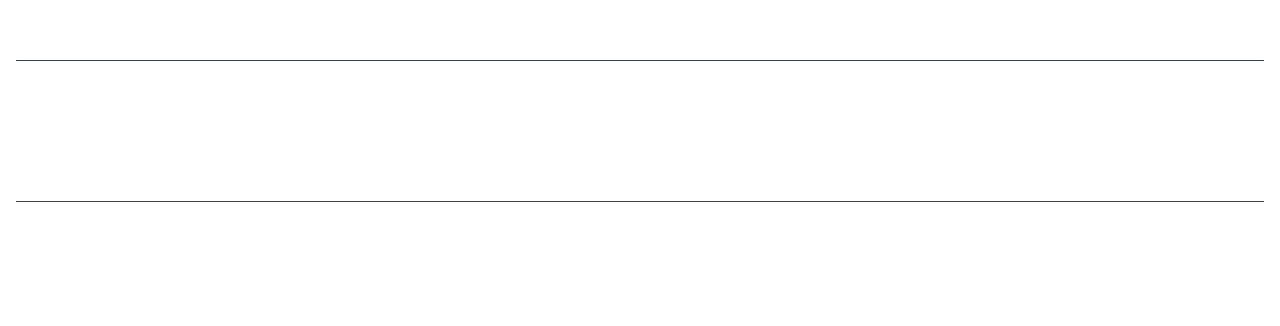
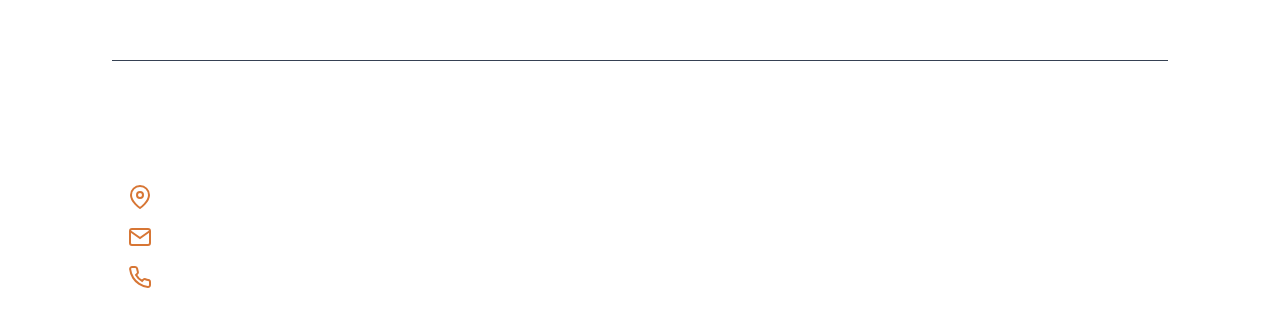
Before and after one commit to Vetra-Studio/website, a Next.js app: page / in a window 1280 px wide. Shown: the part 913-1239 px from the top of the page. Before the commit the page ends 1187 px from the top, so only its background shows below. Built offline with nearby package versions, Linux system fonts and the light colour scheme.

Commit message:
refactor(footer): move contact details to separate component

```diff
--- a/components/Footer.tsx
+++ b/components/Footer.tsx
@@ -1,14 +1,15 @@
+import FooterContact from './FooterContact';
+
 export default function Footer() {
   return (
-    <footer className="text-white p-4">
+    <footer className="text-white p-4 w-17/20 mx-auto">
       <div className="border-b border-t border-gray-700">
-        <div className="py-4 flex flex-col space-y-4">
-            <h2 className="text-xl font-bold">Vetra Studio</h2>
-            <p className="">Via Roma 123, 00100 Roma (RM)</p>
-            <p className="">Telefono: +39 06 1234567</p>
+        <div className="py-12 flex flex-col space-y-4 pl-4">
+            <h2 className="text-[40px] font-bold">Vetra Studio</h2>
+            <FooterContact />
         </div>
       </div>
-      <p className="pt-8" >&copy; 2026 Vetra Studio. All rights reserved.</p>
+      <p className="pb-4 pt-10 pl-16" >&copy; 2026 Vetra Studio. All rights reserved.</p>
     </footer>
   );
 }
--- /dev/null
+++ b/components/FooterContact.tsx
@@ -0,0 +1,20 @@
+import Image from 'next/image'
+
+export default function FooterContact() {
+    return (
+        <div className="flex flex-col space-y-4 ">
+            <div className="flex items-center space-x-4">
+                <Image src="/location.svg" alt="Location Icon" width={24} height={24} />
+                <p className="">Via Papa Luciani 14, 36025 Noventa Vicentina (VI)</p>
+            </div>
+            <div className="flex items-center space-x-4">
+                <Image src="/email.svg" alt="Email Icon" width={24} height={24} />
+                <p className="">riccardo.rossato07@gmail.com</p>
+            </div>
+            <div className="flex items-center space-x-4">
+                <Image src="/phone.svg" alt="Phone Icon" width={24} height={24} />
+                <p className="">+39 327 3520087</p>
+            </div>
+        </div>
+    );
+}
```
